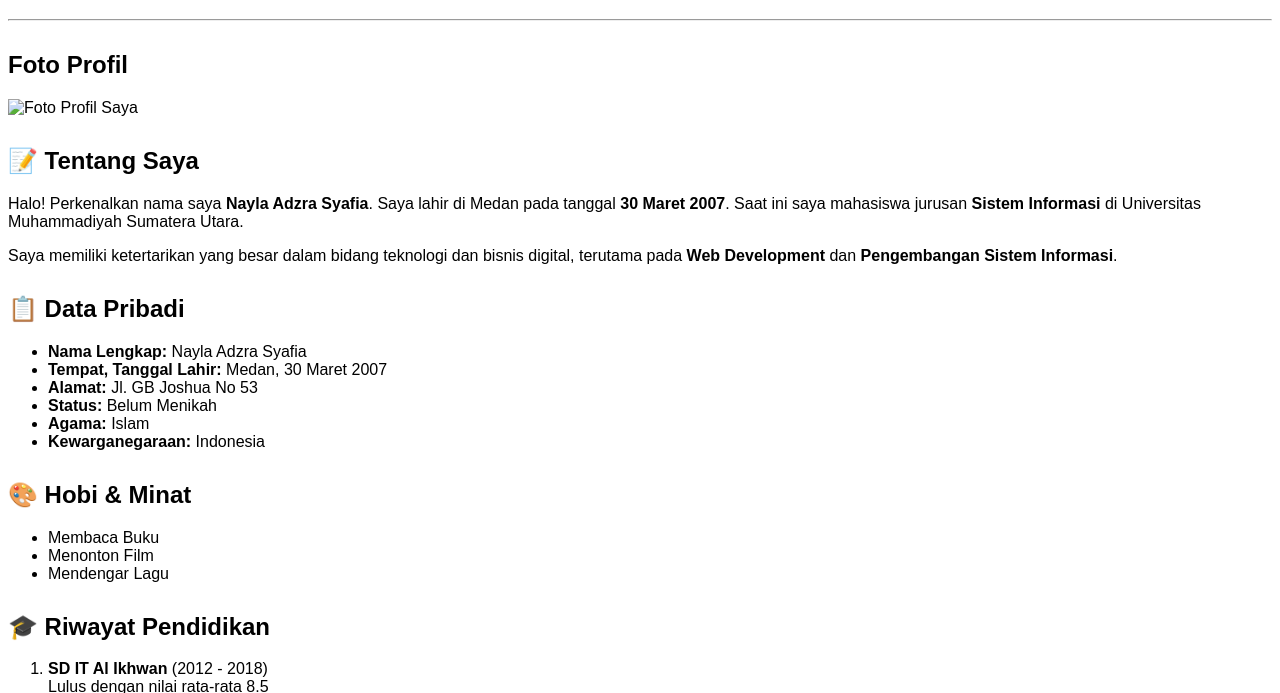
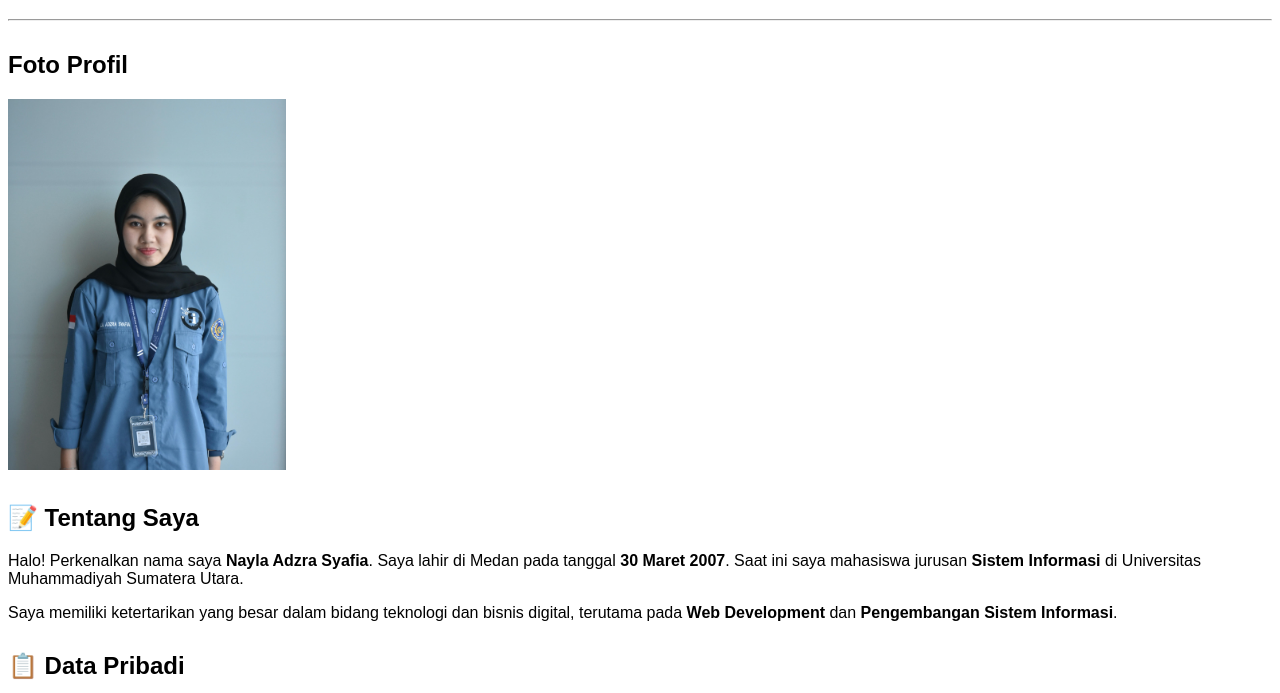
Before and after one commit to naylaadzrasyafia-design/Profile, a plain HTML site: page index.html in a window 1280 px wide. Shown: the part 62-755 px from the top of the page. Drawn offline with Linux system fonts and the light colour scheme.

Commit message:
Fix image source path in index.html

```diff
--- a/index.html
+++ b/index.html
@@ -18,7 +18,7 @@
 
     <!-- FOTO PROFIL -->
     <h2>Foto Profil</h2>
-    <img src="Downloads/np.JPEG" alt="Foto Profil Saya" width="278" height="371">
+    <img src="np.JPEG" alt="Foto Profil Saya" width="278" height="371">
 
 
 
```
